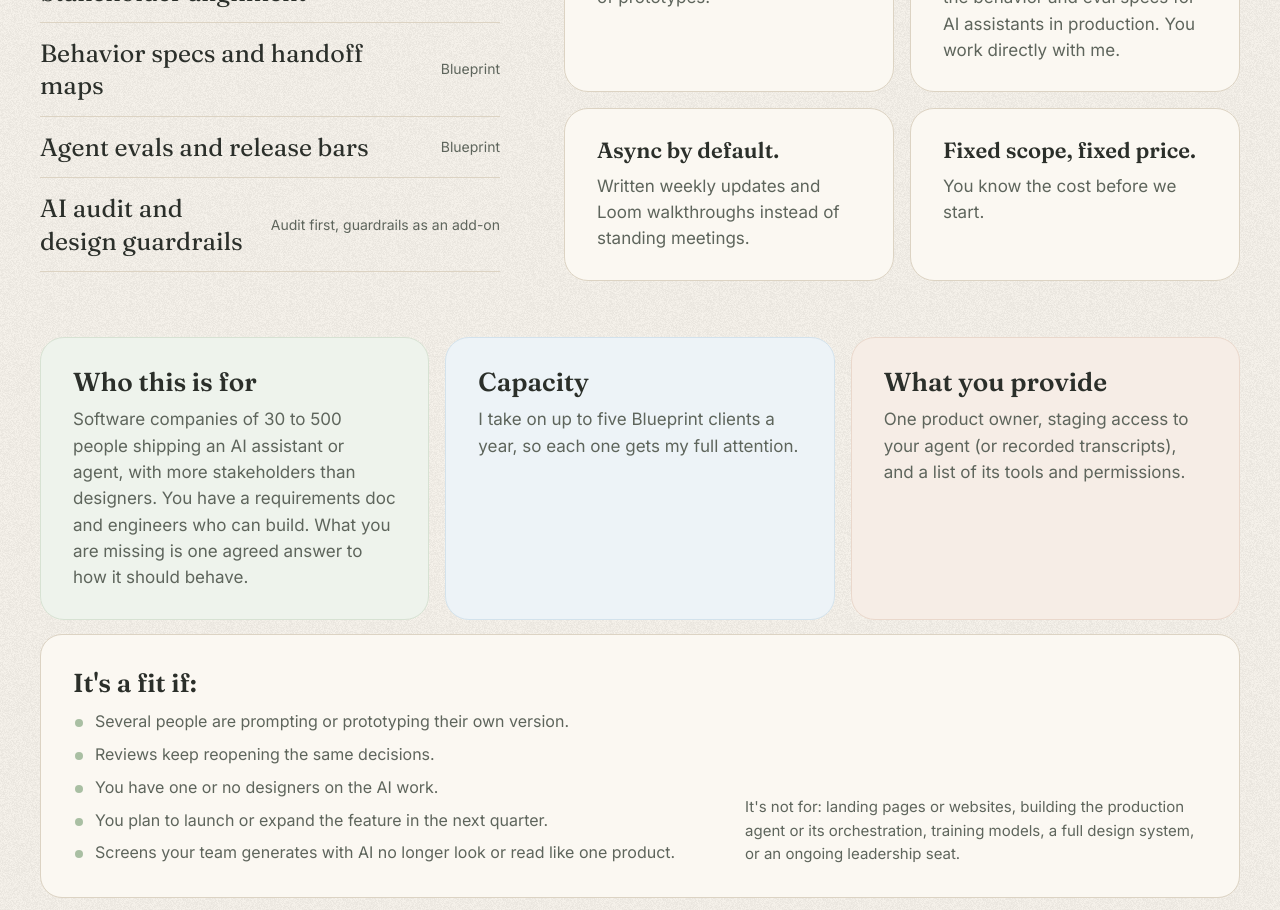
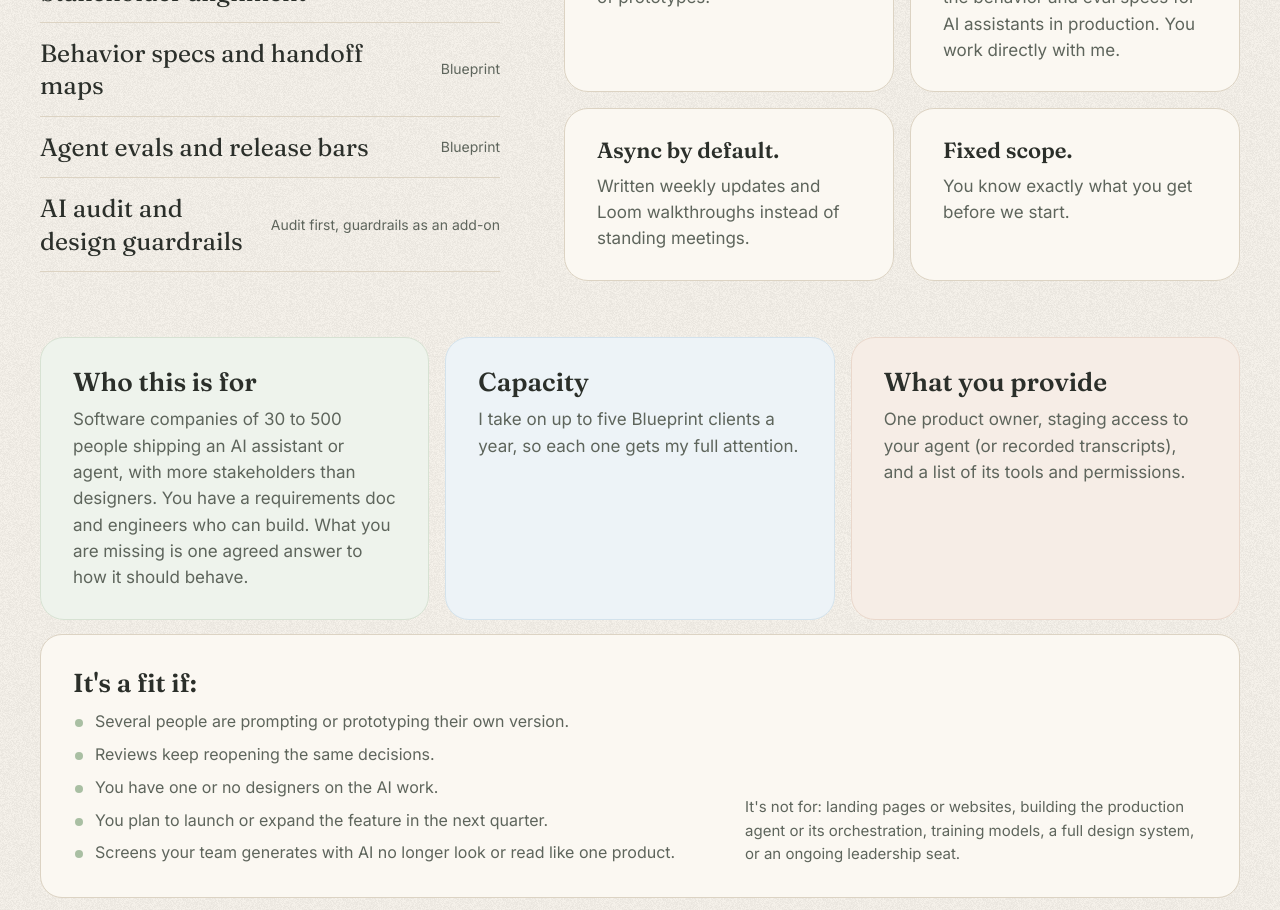
Before and after one commit to perkovz/perkovicdesign, a Next.js app: page / in a window 1280 px wide. Shown: the part 3940-4850 px from the top of the page. Built offline with nearby package versions, Linux system fonts and the light colour scheme.

Commit message:
Before you hire: Fixed scope. / You know exactly what you get before we start.

```diff
--- a/src/content/site.ts
+++ b/src/content/site.ts
@@ -122,7 +122,7 @@ export const WHAT_I_DO = {
     { title: "A decision, not more options.", body: "One written behavior everyone signed, instead of another round of prototypes." },
     { title: "Design and code in one person.", body: "A senior product designer who prototypes in code and writes the behavior and eval specs for AI assistants in production. You work directly with me." },
     { title: "Async by default.", body: "Written weekly updates and Loom walkthroughs instead of standing meetings." },
-    { title: "Fixed scope, fixed price.", body: "You know the cost before we start." },
+    { title: "Fixed scope.", body: "You know exactly what you get before we start." },
   ],
   who: [
     {
```
